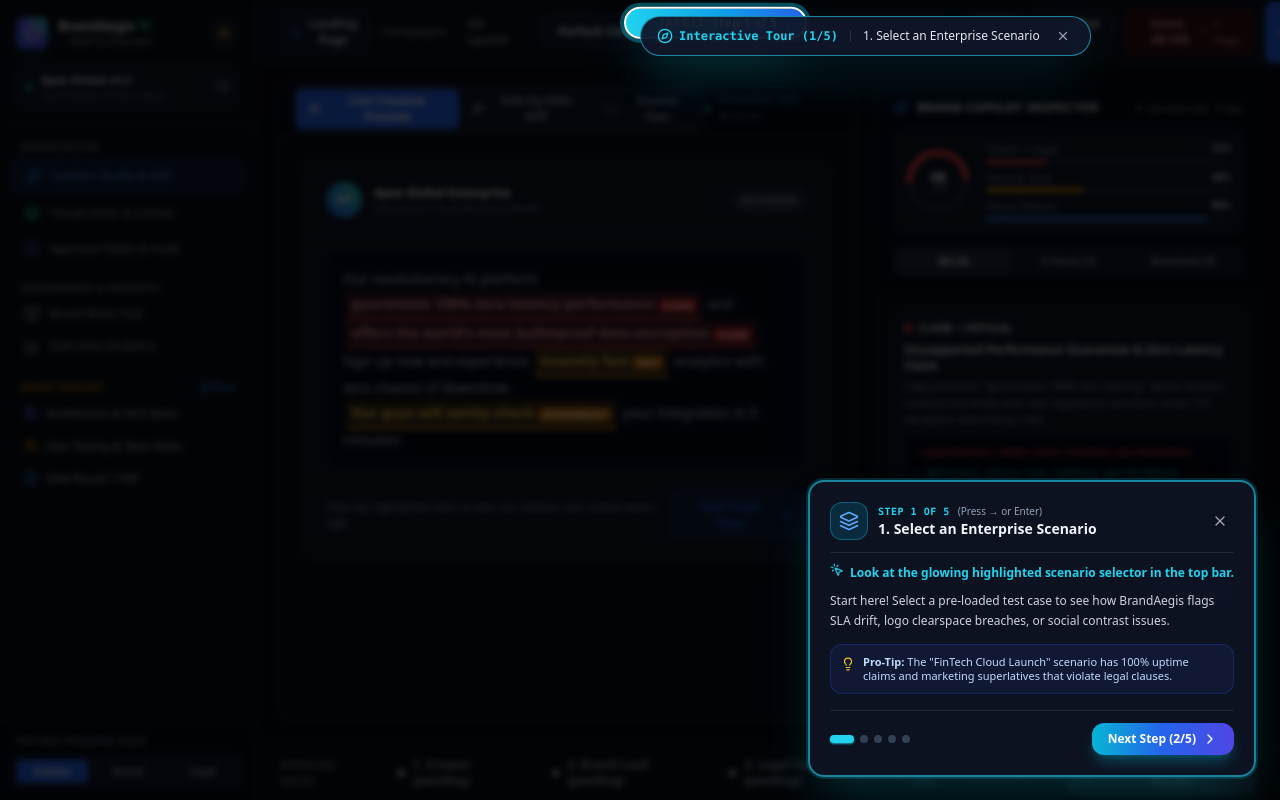
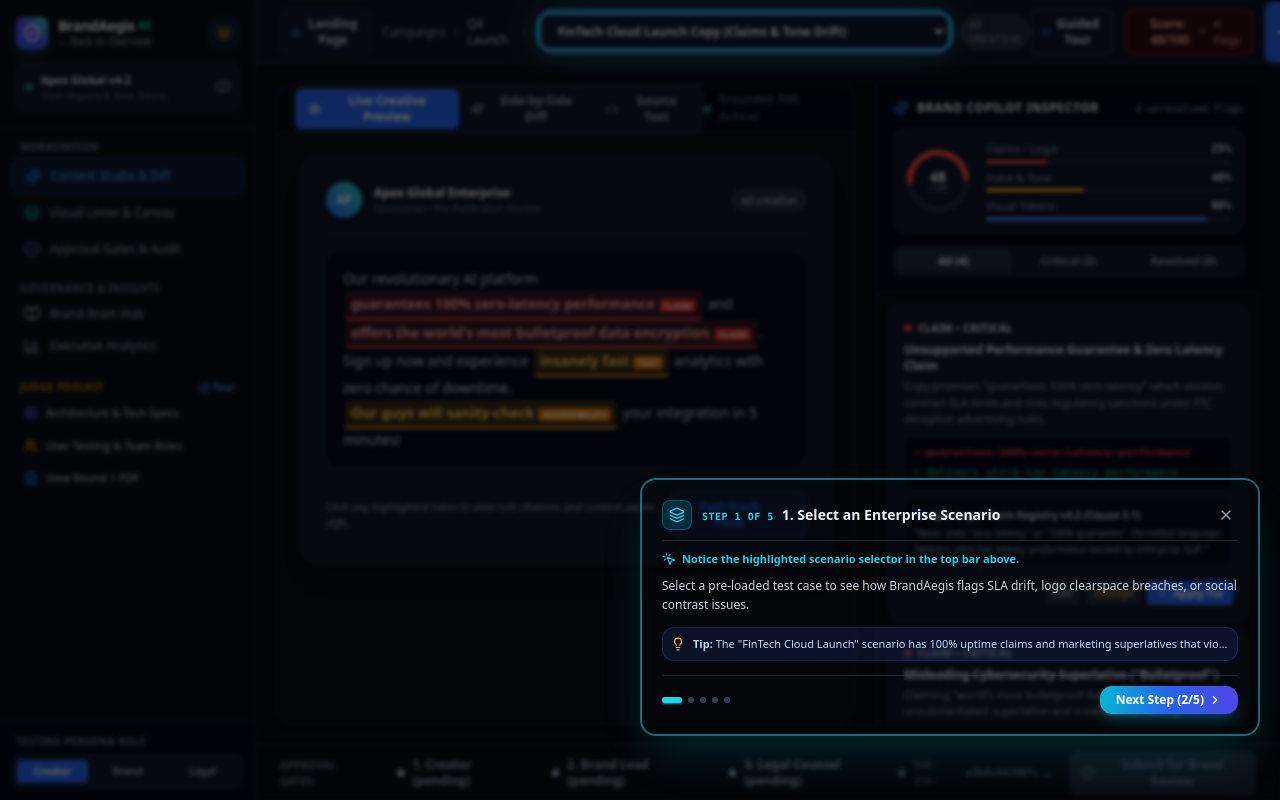
Before and after one commit to GarvKapoor/BrandAegis, a Next.js app: page / in a window 1280 px wide. Both pictures are taken after a click on the button "Start 60s Guided Tour". Built offline with nearby package versions, Linux system fonts and the light colour scheme.

Commit message:
Refactor tutorial tour: dock step dialog above approval gates bar and enhance highlight box styling

```diff
--- a/src/app/globals.css
+++ b/src/app/globals.css
@@ -39,27 +39,31 @@ body {
   background: rgba(148, 163, 184, 0.45);
 }
 
-/* Ultra-High-Visibility Spotlight Glow for Tutorial */
-@keyframes tourPulseUltra {
+/* Distinct Color Shade & Box Highlight for Tutorial Targets */
+@keyframes tourBoxGlow {
   0%, 100% {
-    outline: 4px solid #38bdf8 !important;
-    outline-offset: 4px;
-    box-shadow: 0 0 0 8px rgba(56, 189, 248, 0.45), 0 0 45px rgba(56, 189, 248, 0.85), inset 0 0 25px rgba(56, 189, 248, 0.25) !important;
+    box-shadow: 0 0 0 3px rgba(56, 189, 248, 0.5), 0 0 25px rgba(56, 189, 248, 0.35);
   }
   50% {
-    outline: 4px solid #60a5fa !important;
-    outline-offset: 7px;
-    box-shadow: 0 0 0 14px rgba(96, 165, 250, 0.7), 0 0 75px rgba(96, 165, 250, 0.95), inset 0 0 40px rgba(96, 165, 250, 0.4) !important;
+    box-shadow: 0 0 0 5px rgba(56, 189, 248, 0.8), 0 0 40px rgba(56, 189, 248, 0.55);
   }
 }
 
 .tour-target-highlight {
-  animation: tourPulseUltra 1.4s infinite ease-in-out !important;
   position: relative !important;
   z-index: 95 !important;
-  border-radius: 0.85rem !important;
-  background-color: rgba(56, 189, 248, 0.08) !important;
-  transition: all 0.25s ease-out !important;
+  outline: 2px solid #38bdf8 !important;
+  outline-offset: 3px !important;
+  background-color: rgba(56, 189, 248, 0.14) !important;
+  border-radius: 0.75rem !important;
+  animation: tourBoxGlow 2s infinite ease-in-out !important;
+  transition: all 0.25s ease !important;
+}
+
+.light-theme .tour-target-highlight {
+  outline: 2px solid #2563eb !important;
+  background-color: rgba(37, 99, 235, 0.1) !important;
+  box-shadow: 0 0 0 3px rgba(37, 99, 235, 0.4), 0 0 25px rgba(37, 99, 235, 0.3) !important;
 }
 
 /* Smooth Fade & Pop Animations */
--- a/src/components/TutorialTour.tsx
+++ b/src/components/TutorialTour.tsx
@@ -6,14 +6,12 @@ import {
   ChevronRight,
   ChevronLeft,
   X,
-  CheckCircle2,
   Lightbulb,
   Layers,
   ShieldCheck,
   BookOpen,
   Eye,
   Compass,
-  ArrowRight,
   MousePointerClick
 } from 'lucide-react';
 
@@ -32,46 +30,46 @@ const TOUR_STEPS: TourStep[] = [
     targetId: 'tour-scenario-selector',
     title: '1. Select an Enterprise Scenario',
     badge: 'Step 1 of 5',
-    icon: <Layers className="w-5 h-5 text-blue-400" />,
-    description: 'Start here! Select a pre-loaded test case to see how BrandAegis flags SLA drift, logo clearspace breaches, or social contrast issues.',
+    icon: <Layers className="w-4 h-4 text-cyan-400" />,
+    description: 'Select a pre-loaded test case to see how BrandAegis flags SLA drift, logo clearspace breaches, or social contrast issues.',
     proTip: 'The "FinTech Cloud Launch" scenario has 100% uptime claims and marketing superlatives that violate legal clauses.',
-    actionHint: 'Look at the glowing highlighted scenario selector in the top bar.'
+    actionHint: 'Notice the highlighted scenario selector in the top bar above.'
   },
   {
     targetId: 'tour-canvas-preview',
     title: '2. Live Creative Canvas with Flagged Spans',
     badge: 'Step 2 of 5',
-    icon: <Eye className="w-5 h-5 text-teal-400" />,
+    icon: <Eye className="w-4 h-4 text-teal-400" />,
     description: 'Your marketing copy is rendered inside an interactive canvas. Detected compliance breaches are highlighted with glowing badges directly on the text.',
     proTip: 'Clicking any highlighted chip (like "guarantees 100%") jumps to that exact legal citation in the Inspector!',
-    actionHint: 'Notice the highlighted chips on the draft text.'
+    actionHint: 'Notice the highlighted draft canvas with flagged compliance chips.'
   },
   {
     targetId: 'tour-inspector-panel',
     title: '3. Brand Copilot Inspector & Grounded Diffs',
     badge: 'Step 3 of 5',
-    icon: <Sparkles className="w-5 h-5 text-indigo-400" />,
+    icon: <Sparkles className="w-4 h-4 text-indigo-400" />,
     description: 'The right inspector displays your live compliance health score (e.g. 48/100). For each flag, it cites the exact brand book clause and gives you a 1-click "Apply Fix" button to replace the text in-place!',
     proTip: 'Click "Apply All Fixes" in the top bar to watch your score jump to 98/100 instantly.',
-    actionHint: 'Review the grounded clause citations and 1-click action buttons.'
+    actionHint: 'Review the highlighted right Inspector panel with grounded citations.'
   },
   {
     targetId: 'tour-approval-workflow',
     title: '4. Governance Approval Gates & Audit Ledger',
     badge: 'Step 4 of 5',
-    icon: <ShieldCheck className="w-5 h-5 text-emerald-400" />,
+    icon: <ShieldCheck className="w-4 h-4 text-emerald-400" />,
     description: 'Once all flags are resolved, your asset moves through tiered sign-offs: Creator -> Brand Lead -> Legal Counsel. Every action is cryptographically signed with a SHA-256 state hash for audit defense.',
     proTip: 'Switch your role in the bottom-left sidebar to test Brand Lead or Legal approval permissions!',
-    actionHint: 'Check the bottom bar for approval status and SHA-256 audit hashing.'
+    actionHint: 'Check the bottom bar right below this card for approval status and SHA-256 audit hashing.'
   },
   {
     targetId: 'tour-brand-brain',
     title: '5. Brand Brain Knowledge Hub',
     badge: 'Step 5 of 5',
-    icon: <BookOpen className="w-5 h-5 text-amber-400" />,
+    icon: <BookOpen className="w-4 h-4 text-amber-400" />,
     description: 'The single source of truth (SSOT) holding your certified SLA claims registry, brand voice pillars, forbidden superlatives, and design tokens.',
     proTip: 'Click "Brand Brain" in the sidebar anytime to view or edit the contractual claim parameters.',
-    actionHint: 'Click "Complete Tour" to begin exploring BrandAegis.'
+    actionHint: 'Notice the highlighted Brand Brain button in the left sidebar.'
   }
 ];
 
@@ -87,7 +85,6 @@ export const TutorialTour: React.FC<TutorialTourProps> = ({
   isDark
 }) => {
   const [currentStepIdx, setCurrentStepIdx] = useState(0);
-  const [targetRect, setTargetRect] = useState<DOMRect | null>(null);
 
   const currentStep = TOUR_STEPS[currentStepIdx];
   const isFirst = currentStepIdx === 0;
@@ -133,7 +130,7 @@ export const TutorialTour: React.FC<TutorialTourProps> = ({
     return () => window.removeEventListener('keydown', handleKeyDown);
   }, [isOpen, handleNext, handlePrev, onClose]);
 
-  // Apply high-visibility element spotlight
+  // Apply element spotlight
   useEffect(() => {
     if (!isOpen) return;
 
@@ -142,24 +139,12 @@ export const TutorialTour: React.FC<TutorialTourProps> = ({
     if (el) {
       el.classList.add('tour-target-highlight');
       el.scrollIntoView({ behavior: 'smooth', block: 'center' });
-      setTargetRect(el.getBoundingClientRect());
     }
-
-    const updateRect = () => {
-      if (el) {
-        setTargetRect(el.getBoundingClientRect());
-      }
-    };
-
-    window.addEventListener('resize', updateRect);
-    window.addEventListener('scroll', updateRect, true);
 
     return () => {
       if (el) {
         el.classList.remove('tour-target-highlight');
       }
-      window.removeEventListener('resize', updateRect);
-      window.removeEventListener('scroll', updateRect, true);
     };
   }, [isOpen, currentStepIdx]);
 
@@ -167,82 +152,30 @@ export const TutorialTour: React.FC<TutorialTourProps> = ({
 
   return (
     <>
-      {/* 1. Deep high-contrast backdrop overlay */}
+      {/* 1. Backdrop overlay with soft blur */}
       <div
-        className="fixed inset-0 z-[90] bg-black/75 backdrop-blur-[3px] transition-opacity duration-300 pointer-events-auto"
+        className="fixed inset-0 z-[80] bg-black/60 backdrop-blur-[2px] transition-opacity duration-300 pointer-events-auto"
         onClick={onClose}
       />
 
-      {/* 2. Floating Neon Target Pin Badge directly pointing at the highlighted element */}
-      {targetRect && (
-        <div
-          style={{
-            position: 'fixed',
-            top: `${Math.max(14, targetRect.top - 46)}px`,
-            left: `${Math.max(14, targetRect.left + (targetRect.width / 2) - 120)}px`,
-            zIndex: 99,
-          }}
-          className="pointer-events-none animate-bounce"
-        >
-          <div className="px-3.5 py-1.5 rounded-full bg-gradient-to-r from-cyan-400 via-sky-500 to-blue-600 text-white font-black text-xs shadow-2xl shadow-cyan-400/70 flex items-center space-x-2 border-2 border-white ring-4 ring-cyan-500/40">
-            <span className="w-2.5 h-2.5 rounded-full bg-white animate-ping"></span>
-            <span className="tracking-wide">TARGET: {currentStep.badge}</span>
-            <span className="text-white">↓</span>
-          </div>
-        </div>
-      )}
-
-      {/* 3. Top-Center Tour Navigation Pill */}
-      <div className="fixed top-4 left-1/2 -translate-x-1/2 z-[100] animate-pop-in pointer-events-auto">
-        <div className={`px-4 py-2 rounded-full border shadow-2xl backdrop-blur-md flex items-center space-x-3 text-xs font-semibold ${
+      {/* 2. Interactive Step Div situated JUST ABOVE the Approval Gates footer */}
+      <div className="fixed bottom-16 left-1/2 -translate-x-1/2 z-[100] max-w-2xl w-[92%] sm:w-[620px] animate-pop-in pointer-events-auto">
+        <div className={`p-4 sm:p-5 rounded-2xl border-2 shadow-2xl backdrop-blur-xl transition-all duration-300 ${
           isDark
-            ? 'bg-[#0f172a]/95 border-cyan-400/60 text-white shadow-cyan-500/30'
-            : 'bg-white/95 border-blue-400 text-slate-900 shadow-xl'
+            ? 'bg-[#0d1322]/98 border-cyan-400/50 text-slate-100 shadow-2xl shadow-cyan-500/20'
+            : 'bg-white/98 border-blue-400 text-slate-900 shadow-2xl'
         }`}>
-          <span className="flex items-center space-x-1.5 text-cyan-400 font-mono font-bold">
-            <Compass className="w-4 h-4 animate-spin-slow" />
-            <span>Interactive Tour ({currentStepIdx + 1}/5)</span>
-          </span>
-
-          <div className="h-3 w-px bg-slate-700/60" />
-
-          <span className="text-slate-200 truncate max-w-xs font-medium">
-            {currentStep.title}
-          </span>
-
-          <button
-            onClick={onClose}
-            className="text-slate-400 hover:text-white transition p-1 hover:bg-slate-800 rounded-full"
-            title="Exit Tour (Esc)"
-          >
-            <X className="w-3.5 h-3.5" />
-          </button>
-        </div>
-      </div>
-
-      {/* 4. Docked Floating Spotlight Card (Bottom-Right, Never Occluding Center Content) */}
-      <div className="fixed bottom-6 right-6 z-[100] max-w-md w-full animate-pop-in pointer-events-auto">
-        <div className={`p-5 rounded-2xl border-2 shadow-2xl backdrop-blur-xl transition-all duration-300 ${
-          isDark
-            ? 'bg-[#0d1322]/95 border-cyan-400/60 text-slate-100 shadow-cyan-500/25 ring-2 ring-cyan-500/20'
-            : 'bg-white/95 border-blue-400 text-slate-900 shadow-2xl ring-2 ring-blue-500/10'
-        }`}>
-          {/* Header */}
-          <div className="flex items-center justify-between pb-3 border-b border-slate-700/50 mb-3">
+          {/* Top Line: Step Badge, Icon, Title, and Close */}
+          <div className="flex items-center justify-between pb-2.5 border-b border-slate-700/50 mb-2.5">
             <div className="flex items-center space-x-2.5">
-              <div className="p-2 rounded-xl bg-cyan-600/20 border border-cyan-500/40 text-cyan-400">
+              <div className="p-1.5 rounded-lg bg-cyan-500/20 border border-cyan-500/30 text-cyan-400">
                 {currentStep.icon}
               </div>
-              <div>
-                <div className="flex items-center space-x-2">
-                  <span className="text-[10px] font-bold uppercase tracking-wider text-cyan-400 font-mono">
-                    {currentStep.badge}
-                  </span>
-                  <span className="text-[10px] text-slate-400">
-                    (Press &rarr; or Enter)
-                  </span>
-                </div>
-                <h3 className="text-sm font-bold text-slate-100">
+              <div className="flex items-baseline space-x-2">
+                <span className="text-[10px] font-mono font-bold uppercase tracking-wider text-cyan-400">
+                  {currentStep.badge}
+                </span>
+                <h3 className="text-xs sm:text-sm font-bold text-slate-100">
                   {currentStep.title}
                 </h3>
               </div>
@@ -250,40 +183,40 @@ export const TutorialTour: React.FC<TutorialTourProps> = ({
 
             <button
               onClick={onClose}
-              className={`p-1.5 rounded-lg transition ${
+              className={`p-1 rounded-lg transition ${
                 isDark ? 'text-slate-400 hover:text-white hover:bg-slate-800' : 'text-slate-400 hover:text-slate-800 hover:bg-slate-100'
               }`}
-              title="Exit Tour"
+              title="Exit Tour (Esc)"
             >
               <X className="w-4 h-4" />
             </button>
           </div>
 
           {/* Action Hint Target */}
-          <div className="flex items-center space-x-1.5 text-xs text-cyan-400 font-semibold mb-2.5">
-            <MousePointerClick className="w-3.5 h-3.5 animate-bounce" />
+          <div className="flex items-center space-x-1.5 text-[11px] text-cyan-400 font-semibold mb-2">
+            <MousePointerClick className="w-3.5 h-3.5 shrink-0" />
             <span>{currentStep.actionHint}</span>
           </div>
 
           {/* Description */}
-          <p className={`text-xs leading-relaxed mb-3.5 ${isDark ? 'text-slate-300' : 'text-slate-600'}`}>
+          <p className={`text-xs leading-relaxed mb-3 ${isDark ? 'text-slate-300' : 'text-slate-600'}`}>
             {currentStep.description}
           </p>
 
           {/* Pro Tip Box */}
-          <div className={`p-2.5 rounded-xl border flex items-start space-x-2 text-xs mb-4 ${
+          <div className={`p-2 rounded-xl border flex items-center space-x-2 text-[11px] mb-3.5 ${
             isDark
               ? 'bg-blue-950/40 border-blue-800/40 text-blue-200'
               : 'bg-blue-50 border-blue-200 text-blue-800'
           }`}>
-            <Lightbulb className="w-3.5 h-3.5 text-amber-400 shrink-0 mt-0.5" />
-            <p className="text-[11px] leading-tight">
-              <strong>Pro-Tip:</strong> {currentStep.proTip}
+            <Lightbulb className="w-3.5 h-3.5 text-amber-400 shrink-0" />
+            <p className="truncate">
+              <strong>Tip:</strong> {currentStep.proTip}
             </p>
           </div>
 
-          {/* Progress & Navigation Bar */}
-          <div className="flex items-center justify-between pt-3 border-t border-slate-700/50 text-xs">
+          {/* Bottom Navigation Controls */}
+          <div className="flex items-center justify-between pt-2.5 border-t border-slate-700/50 text-xs">
             {/* Step Dots */}
             <div className="flex items-center space-x-1.5">
               {TOUR_STEPS.map((_, idx) => (
@@ -294,10 +227,10 @@ export const TutorialTour: React.FC<TutorialTourProps> = ({
                     if (el) el.classList.remove('tour-target-highlight');
                     setCurrentStepIdx(idx);
                   }}
-                  className={`h-2 rounded-full transition-all duration-300 ${
+                  className={`h-1.5 rounded-full transition-all duration-300 ${
                     idx === currentStepIdx
-                      ? 'w-6 bg-cyan-400 shadow-sm shadow-cyan-400/70'
-                      : isDark ? 'w-2 bg-slate-700 hover:bg-slate-600' : 'w-2 bg-slate-300 hover:bg-slate-400'
+                      ? 'w-5 bg-cyan-400 shadow-sm shadow-cyan-400/70'
+                      : isDark ? 'w-1.5 bg-slate-700 hover:bg-slate-600' : 'w-1.5 bg-slate-300 hover:bg-slate-400'
                   }`}
                   title={`Jump to Step ${idx + 1}`}
                 />
@@ -320,10 +253,10 @@ export const TutorialTour: React.FC<TutorialTourProps> = ({
 
               <button
                 onClick={handleNext}
-                className="px-4 py-2 bg-gradient-to-r from-cyan-500 via-blue-600 to-indigo-600 hover:from-cyan-400 hover:to-indigo-500 text-white rounded-xl font-bold text-xs shadow-lg shadow-cyan-500/30 flex items-center space-x-1.5 transition transform active:scale-95 cursor-pointer"
+                className="px-4 py-1.5 bg-gradient-to-r from-cyan-500 via-blue-600 to-indigo-600 hover:from-cyan-400 hover:to-indigo-500 text-white rounded-xl font-bold text-xs shadow-lg shadow-cyan-500/25 flex items-center space-x-1 transition transform active:scale-95 cursor-pointer"
               >
                 <span>{isLast ? 'Complete Tour 🎉' : `Next Step (${currentStepIdx + 2}/5)`}</span>
-                {!isLast && <ChevronRight className="w-4 h-4" />}
+                {!isLast && <ChevronRight className="w-3.5 h-3.5" />}
               </button>
             </div>
           </div>
```
